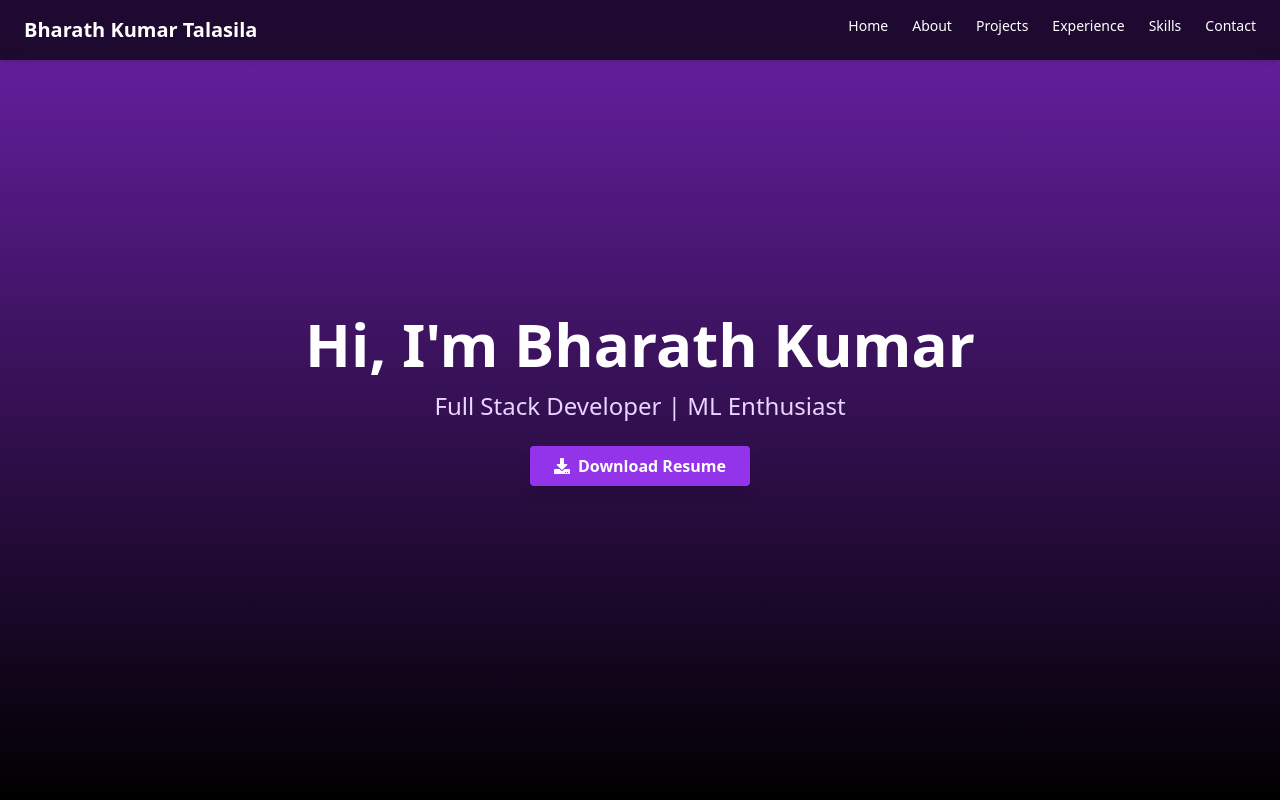
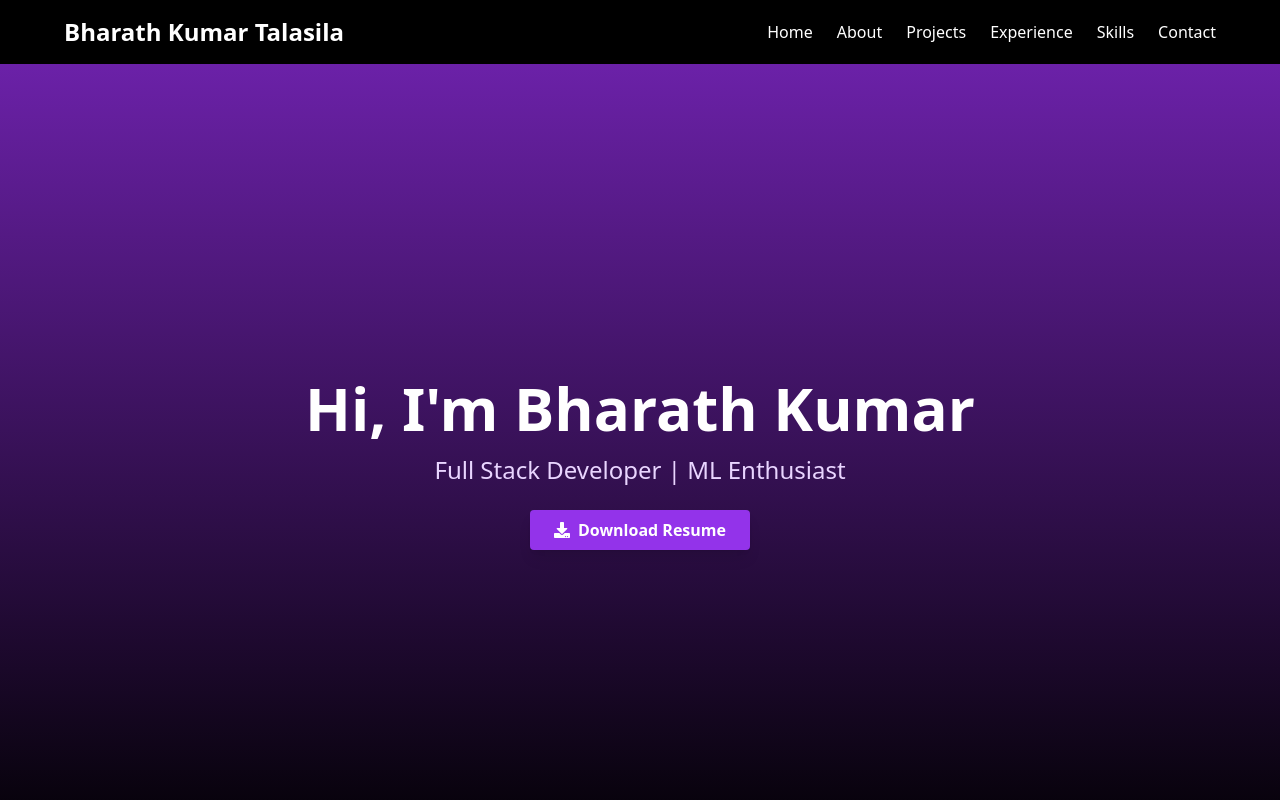
Before and after one commit to btalasil/bharath-portfolio, a React (Create React App) app: page / in a window 1280 px wide. Shown: the top 800 px of the page. Built offline with nearby package versions, Linux system fonts and the light colour scheme.

Commit message:
Update Navbar.jsx

```diff
--- a/src/components/Navbar.jsx
+++ b/src/components/Navbar.jsx
@@ -1,19 +1,39 @@
-import React from "react";
+import React, { useState } from "react";
 
 export default function Navbar() {
+  const [isOpen, setIsOpen] = useState(false);
+
   return (
-    <header className="fixed top-0 w-full z-50 backdrop-blur-md bg-black/70 text-white shadow-md">
-      <nav className="max-w-7xl mx-auto px-6 py-4 flex justify-between">
-        <h1 className="text-xl font-bold">Bharath Kumar Talasila</h1>
-        <ul className="flex space-x-6 text-sm font-medium">
-        <li><a href="#home" className="hover:text-purple-400">Home</a></li>
-  <li><a href="#about" className="hover:text-purple-400">About</a></li>
-  <li><a href="#projects" className="hover:text-purple-400">Projects</a></li>
-  <li><a href="#experience" className="hover:text-purple-400">Experience</a></li>
-  <li><a href="#skills" className="hover:text-purple-400">Skills</a></li>
-  <li><a href="#contact" className="hover:text-purple-400">Contact</a></li>
-        </ul>
-      </nav>
-    </header>
+    <nav className="bg-black text-white px-6 py-4">
+      <div className="max-w-6xl mx-auto flex items-center justify-between">
+        <div className="text-2xl font-bold">Bharath Kumar Talasila</div>
+
+        {/* Mobile Menu Button */}
+        <button onClick={() => setIsOpen(!isOpen)} className="md:hidden">
+          <svg
+            className="w-6 h-6"
+            fill="none"
+            stroke="currentColor"
+            viewBox="0 0 24 24"
+          >
+            {isOpen ? (
+              <path strokeLinecap="round" strokeLinejoin="round" strokeWidth={2} d="M6 18L18 6M6 6l12 12" />
+            ) : (
+              <path strokeLinecap="round" strokeLinejoin="round" strokeWidth={2} d="M4 6h16M4 12h16M4 18h16" />
+            )}
+          </svg>
+        </button>
+
+        {/* Navigation Links */}
+        <div className={`md:flex md:space-x-6 ${isOpen ? "block mt-4" : "hidden"} md:block`}>
+          <a href="#home" className="block mt-2 md:mt-0 hover:text-purple-400">Home</a>
+          <a href="#about" className="block mt-2 md:mt-0 hover:text-purple-400">About</a>
+          <a href="#projects" className="block mt-2 md:mt-0 hover:text-purple-400">Projects</a>
+          <a href="#experience" className="block mt-2 md:mt-0 hover:text-purple-400">Experience</a>
+          <a href="#skills" className="block mt-2 md:mt-0 hover:text-purple-400">Skills</a>
+          <a href="#contact" className="block mt-2 md:mt-0 hover:text-purple-400">Contact</a>
+        </div>
+      </div>
+    </nav>
   );
 }
```
